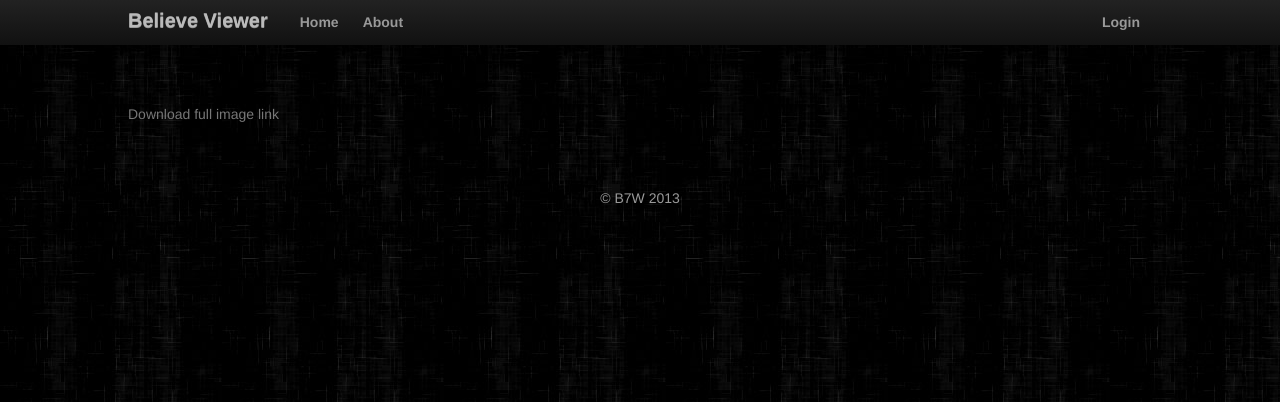
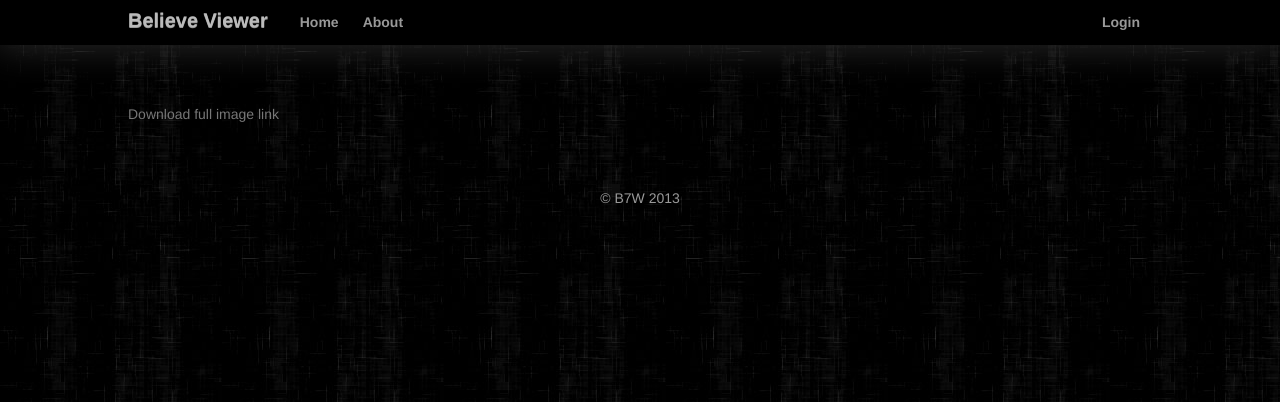
Before and after one commit to b7w/bviewer, a Django app: template bviewer/core/templates/core/image.html in a window 1280 px wide. Shown: the top 402 px of the page. Run offline with Django 3.2, Linux system fonts and the light colour scheme; the template is opened without the code that fills it, so the values that code supplies are empty; some libraries are stand-ins or nearby versions.

Commit message:
Change css of nav bar. Change navigation block in template.
Add some image flow css, let them lie until better times.

```diff
--- a/bviewer/core/static/core/css/core.css
+++ b/bviewer/core/static/core/css/core.css
@@ -13,6 +13,11 @@ a:focus {
 a:hover, a:active {
     outline: 0;
     text-decoration: none;
+}
+
+ul {
+    list-style: none;
+    padding: 0;
 }
 
 body {
@@ -79,15 +84,13 @@ h6 {
 
 /* START NAVIGATION BAR */
 nav {
-    background-color: #1b1b1b;
-    background-image: -moz-linear-gradient(top, #222, #111);
-    background-image: -webkit-gradient(linear, 0 0, 0 100%, from(#222), to(#111));
-    background-image: -webkit-linear-gradient(top, #222, #111);
-    background-image: -o-linear-gradient(top, #222, #111);
-    background-image: linear-gradient(to bottom, #222, #111);
-    background-repeat: repeat-x;
-    border-color: #252525;
-    filter: progid:DXImageTransform.Microsoft.gradient(startColorstr='#ff222222', endColorstr='#ff111111', GradientType=0) border:1px solid #d4d4d4;
+    background-color: black;
+    box-shadow: 0 0 36px 4px rgba(255, 255, 255, 0.15);
+    opacity: 0.9;
+}
+
+nav:hover {
+    opacity: 1;
 }
 
 .nav {
@@ -148,7 +151,7 @@ footer {
 
 .container {
     width: 80%;
-    max-width: 1280px;
+    /*max-width: 1280px;*/
     margin-right: auto;
     margin-left: auto;
 }
@@ -250,35 +253,58 @@ button {
 
 /* START GALLERY */
 
-.album {
-    list-style: none;
-    /* -10 fix  .preview-body right left 10*/
-    margin: 0 -10px;
-    padding: 0;
+.flow {
+    margin: 0 -16px;
 }
 
-.album:before, .album:after {
+.album {
+    margin: 0 -10px;
+}
+
+.album:before, .flow:after {
     display: table;
     line-height: 0;
     content: ""
 }
 
-.album:after {
-    clear: both
+.album:after, .flow:after {
+    clear: both;
+    display: table;
+    line-height: 0;
+    content: ""
 }
 
 .album-title {
     margin: 10px;
+    text-shadow: 0 0 36px rgba(255, 255, 255, 0.6);
 }
 
 .album-title h2 {
-    color: #DDD;
+    color: #CCC;
     margin: 0;
 }
 
 .album-title p {
     margin: 0 4px;
     font-style: italic;
+}
+
+/* START COLUMN */
+
+.column {
+    width: 33.3%;
+    float: left;
+    display: inline;
+}
+
+.column a {
+    display: block;
+    margin: 16px;
+}
+
+.column img {
+    width: 100%;
+    box-shadow: 0 0 36px 4px rgba(255, 255, 255, 0.15);
 }
 
 /* START PREVIEW */
--- a/bviewer/core/templates/core/base.html
+++ b/bviewer/core/templates/core/base.html
@@ -27,6 +27,7 @@
 
             <ul class="pull-left">
                 <li><a href="{% url 'core.home' %}">Home</a></li>
+                {% block navigation %}{% endblock %}
                 <li><a href="{% url 'core.about' %}">About</a></li>
             </ul>
             <ul class="pull-right">
@@ -64,7 +65,6 @@
 
 {% block media %}
     <script src="{% static 'core/js/jquery.min.js' %}" type="text/javascript"></script>
-    <script src="{% static 'core/js/bootstrap.min.js' %}" type="text/javascript"></script>
 {% endblock %}
 
 </body>
--- a/bviewer/core/templates/core/gallery.html
+++ b/bviewer/core/templates/core/gallery.html
@@ -4,9 +4,7 @@
 {% block title %}{{ main.title }}{% endblock %}
 
 {% block navigation %}
-    <li><a href="{% url 'core.home' %}">Home</a></li>
     <li><a href="{% url 'archive.archive' main.id %}" title="Download all images in archive">Download</a></li>
-    <li><a href="{% url 'core.about' %}">About</a></li>
 {% endblock %}
 
 {% block main %}
```
